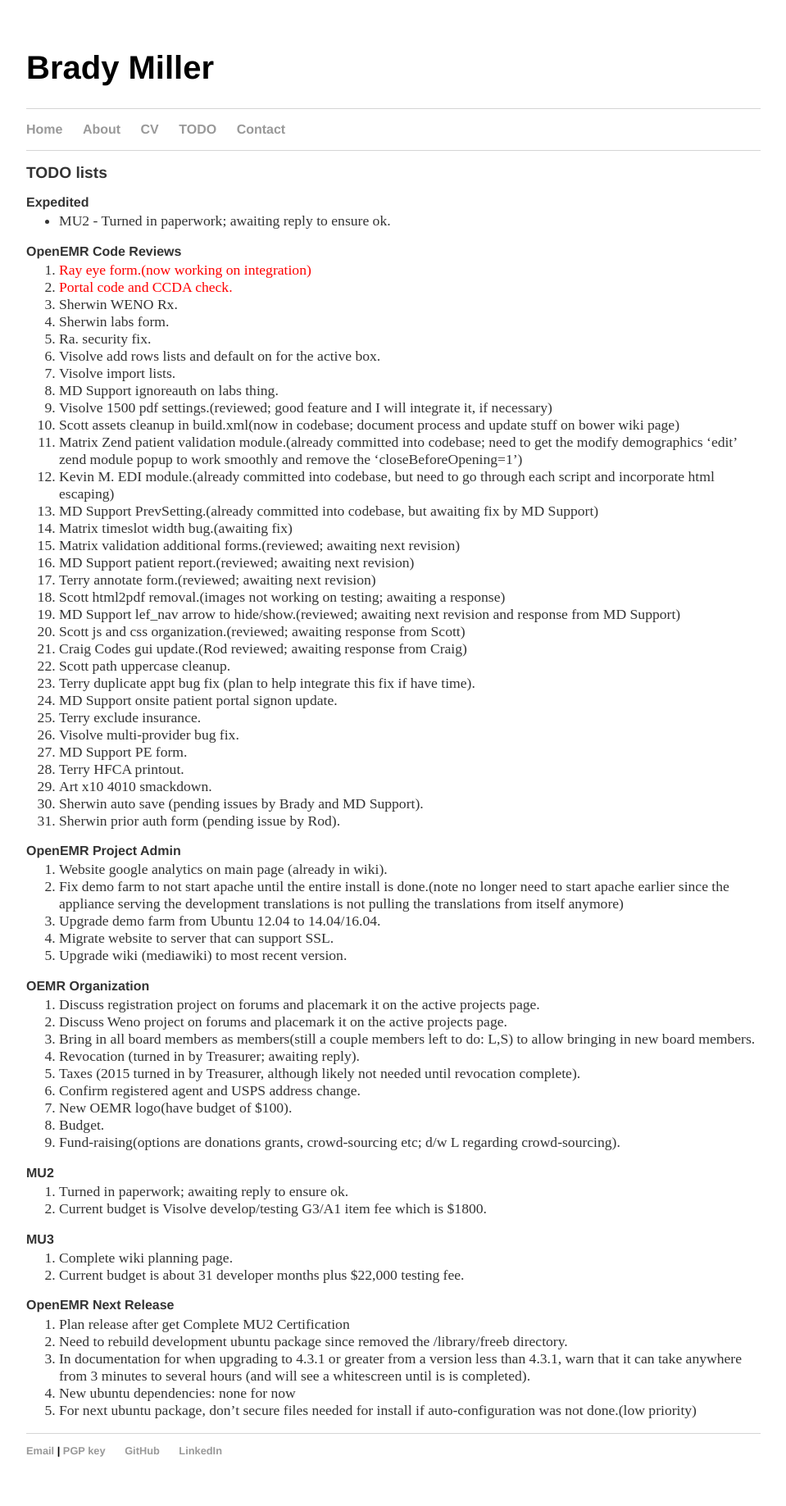
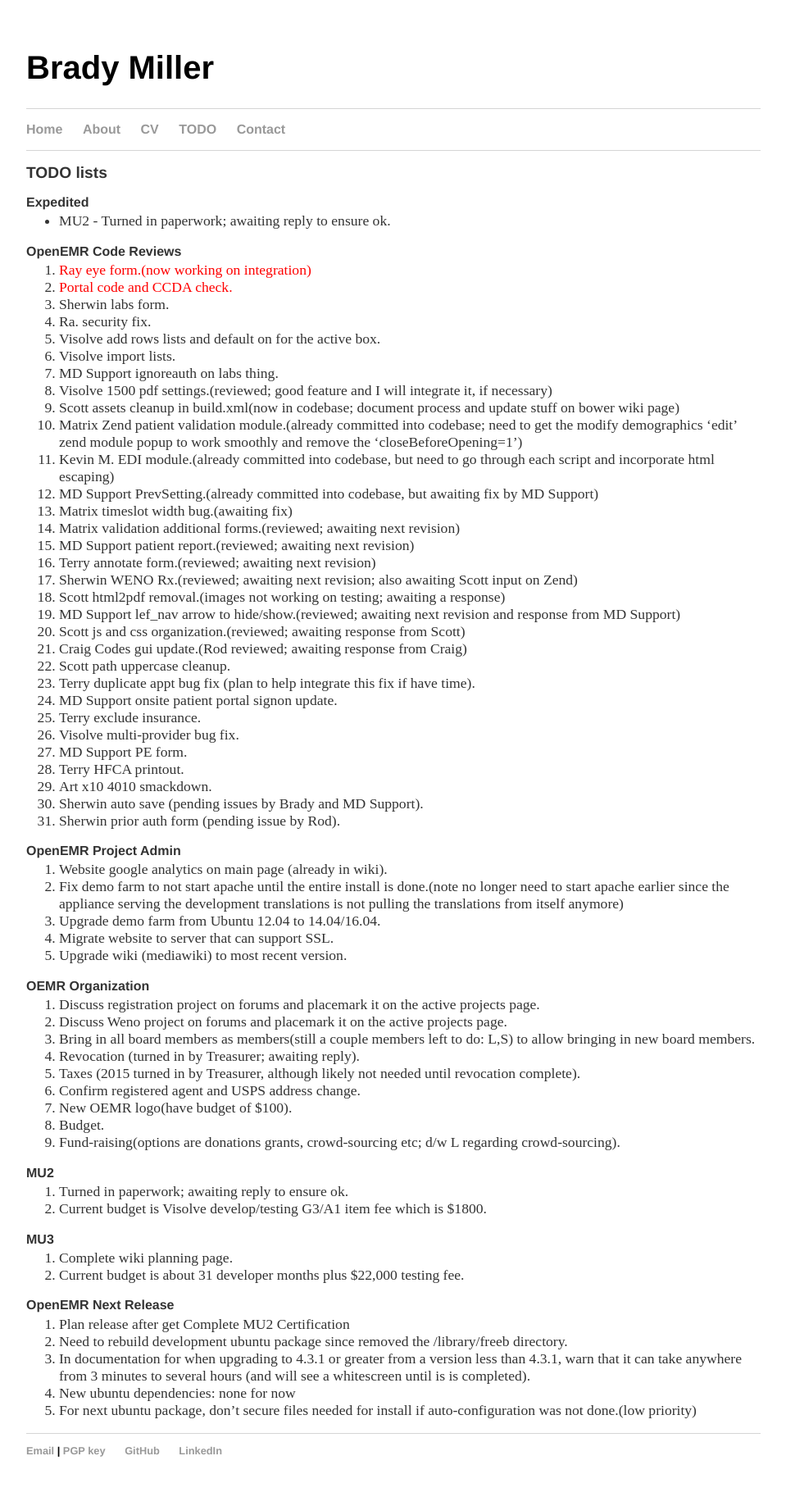
Before and after one commit to bradymiller/bradymiller.github.io, a Jekyll site: the page built from todo/index.md, in a window 1280 px wide. Shown: the whole page at 82% size, without its empty margins (160-1119 px from the left). Built offline with Jekyll 4.4.1, drawn with Linux system fonts in a browser that asks for light colours.

Commit message:
Update todo list

```diff
--- a/todo/index.md
+++ b/todo/index.md
@@ -24,6 +23,7 @@
 1. Matrix validation additional forms.(reviewed; awaiting next revision)
 1. MD Support patient report.(reviewed; awaiting next revision)
 1. Terry annotate form.(reviewed; awaiting next revision)
+1. Sherwin WENO Rx.(reviewed; awaiting next revision; also awaiting Scott input on Zend)
 1. Scott html2pdf removal.(images not working on testing; awaiting a response)
 1. MD Support lef_nav arrow to hide/show.(reviewed; awaiting next revision and response from MD Support)
 1. Scott js and css organization.(reviewed; awaiting response from Scott)
```
Also changed, not shown: other parts of todo/index.md (+0 -1 lines).
